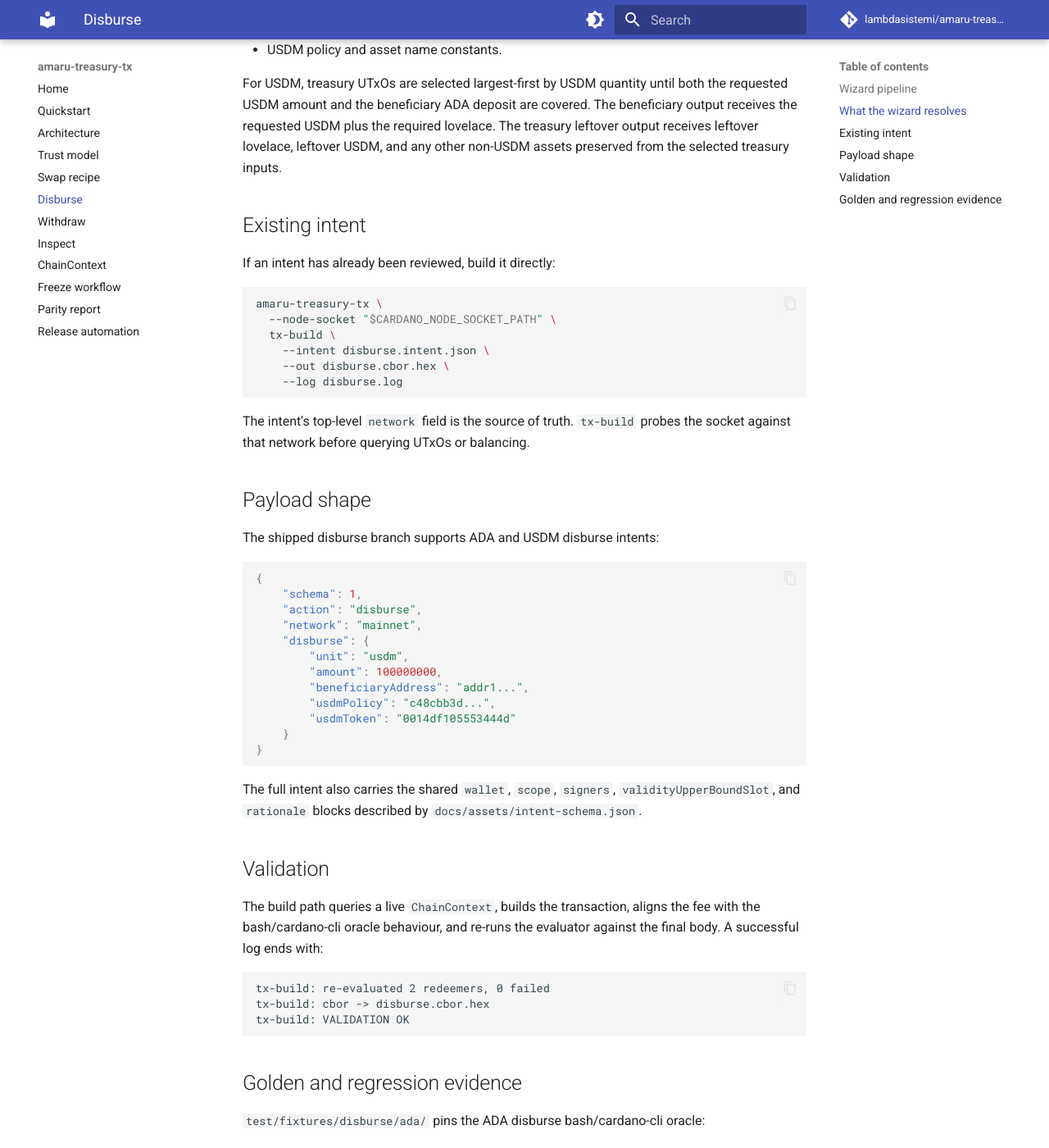
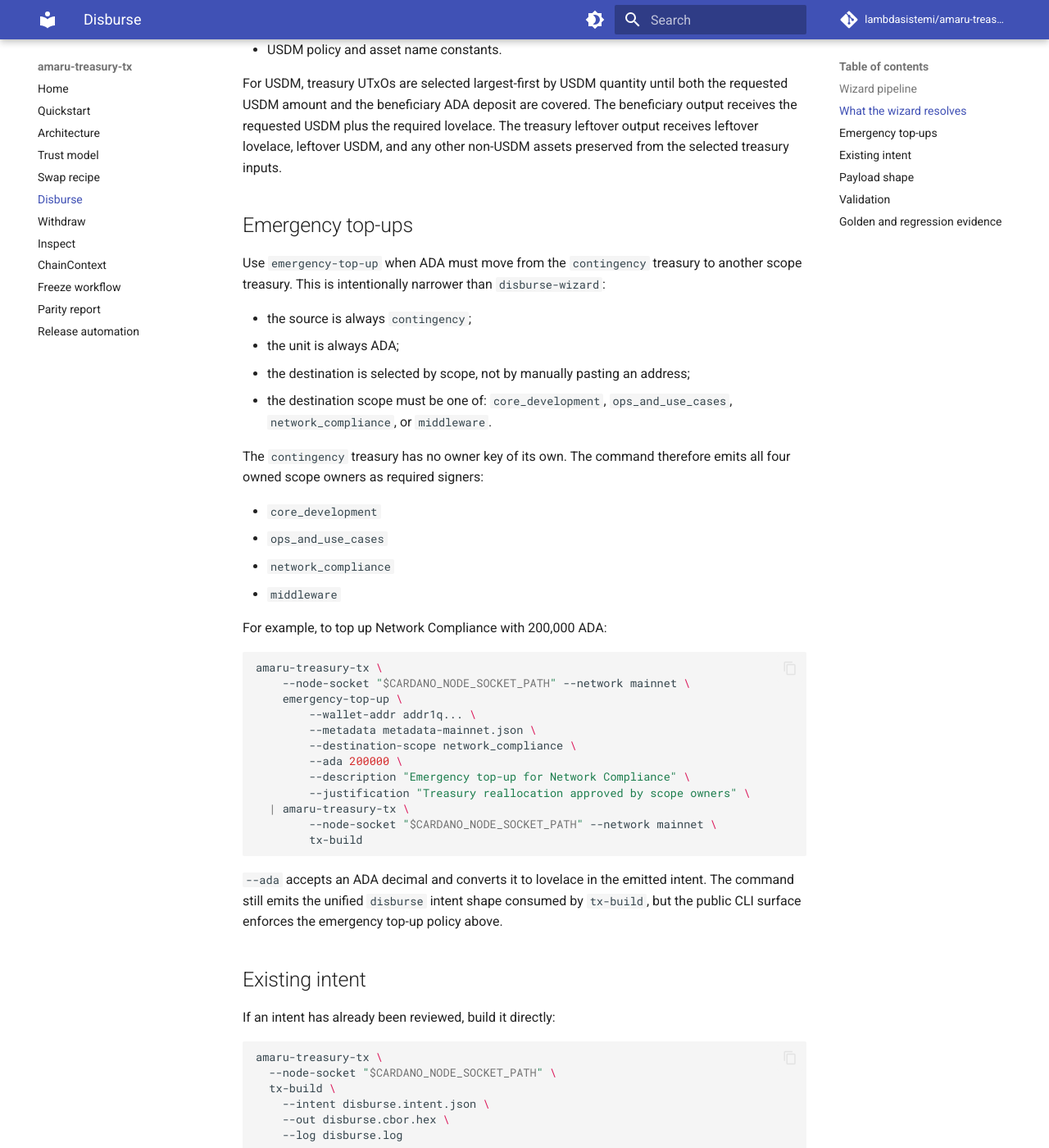
Before and after one commit to lambdasistemi/amaru-treasury-tx, an MkDocs documentation site: the page built from docs/disburse.md, in a window 1280 px wide and 1400 px high, scrolled down 1174 px. Shown: the whole window at 82% size. Built offline with MkDocs 1.6.1 and Material for MkDocs 9.7.7, drawn with Linux system fonts in a browser that asks for light colours; comment, search, counter and statistics services are not loaded; some of the changed text lies outside the part shown.

Commit message:
feat(117): add emergency top-up command
Add emergency-top-up as the public contingency flow: source is fixed to contingency, the unit is fixed to ADA, and the destination is an owned treasury scope resolved from verified registry metadata.

Keep generic disburse-wizard scoped to owned treasuries, while the shared disburse translation still infers all four owned scope owners for the contingency source used by emergency-top-up.

Update operator docs, CLI contracts, and parser regression coverage for the emergency-top-up surface.

````diff
--- a/docs/disburse.md
+++ b/docs/disburse.md
@@ -58,6 +58,50 @@ are covered. The beneficiary output receives the requested USDM plus
 the required lovelace. The treasury leftover output receives leftover
 lovelace, leftover USDM, and any other non-USDM assets preserved from
 the selected treasury inputs.
+
+## Emergency top-ups
+
+Use `emergency-top-up` when ADA must move from the `contingency`
+treasury to another scope treasury. This is intentionally narrower
+than `disburse-wizard`:
+
+- the source is always `contingency`;
+- the unit is always ADA;
+- the destination is selected by scope, not by manually pasting an
+  address;
+- the destination scope must be one of:
+  `core_development`, `ops_and_use_cases`, `network_compliance`, or
+  `middleware`.
+
+The `contingency` treasury has no owner key of its own. The command
+therefore emits all four owned scope owners as required signers:
+
+- `core_development`
+- `ops_and_use_cases`
+- `network_compliance`
+- `middleware`
+
+For example, to top up Network Compliance with 200,000 ADA:
+
+```bash
+amaru-treasury-tx \
+    --node-socket "$CARDANO_NODE_SOCKET_PATH" --network mainnet \
+    emergency-top-up \
+        --wallet-addr addr1q... \
+        --metadata metadata-mainnet.json \
+        --destination-scope network_compliance \
+        --ada 200000 \
+        --description "Emergency top-up for Network Compliance" \
+        --justification "Treasury reallocation approved by scope owners" \
+  | amaru-treasury-tx \
+        --node-socket "$CARDANO_NODE_SOCKET_PATH" --network mainnet \
+        tx-build
+```
+
+`--ada` accepts an ADA decimal and converts it to lovelace in the
+emitted intent. The command still emits the unified `disburse` intent
+shape consumed by `tx-build`, but the public CLI surface enforces the
+emergency top-up policy above.
 
 ## Existing intent
 
````
Also changed, not shown: other parts of docs/disburse.md (+1 -1 lines), docs/index.md (+2 -1 lines), specs/004-disburse-wizard/contracts/disburse-wizard-cli.md (+44 -9 lines), specs/004-disburse-wizard/spec.md (+10 -2 lines), 7 other files.
